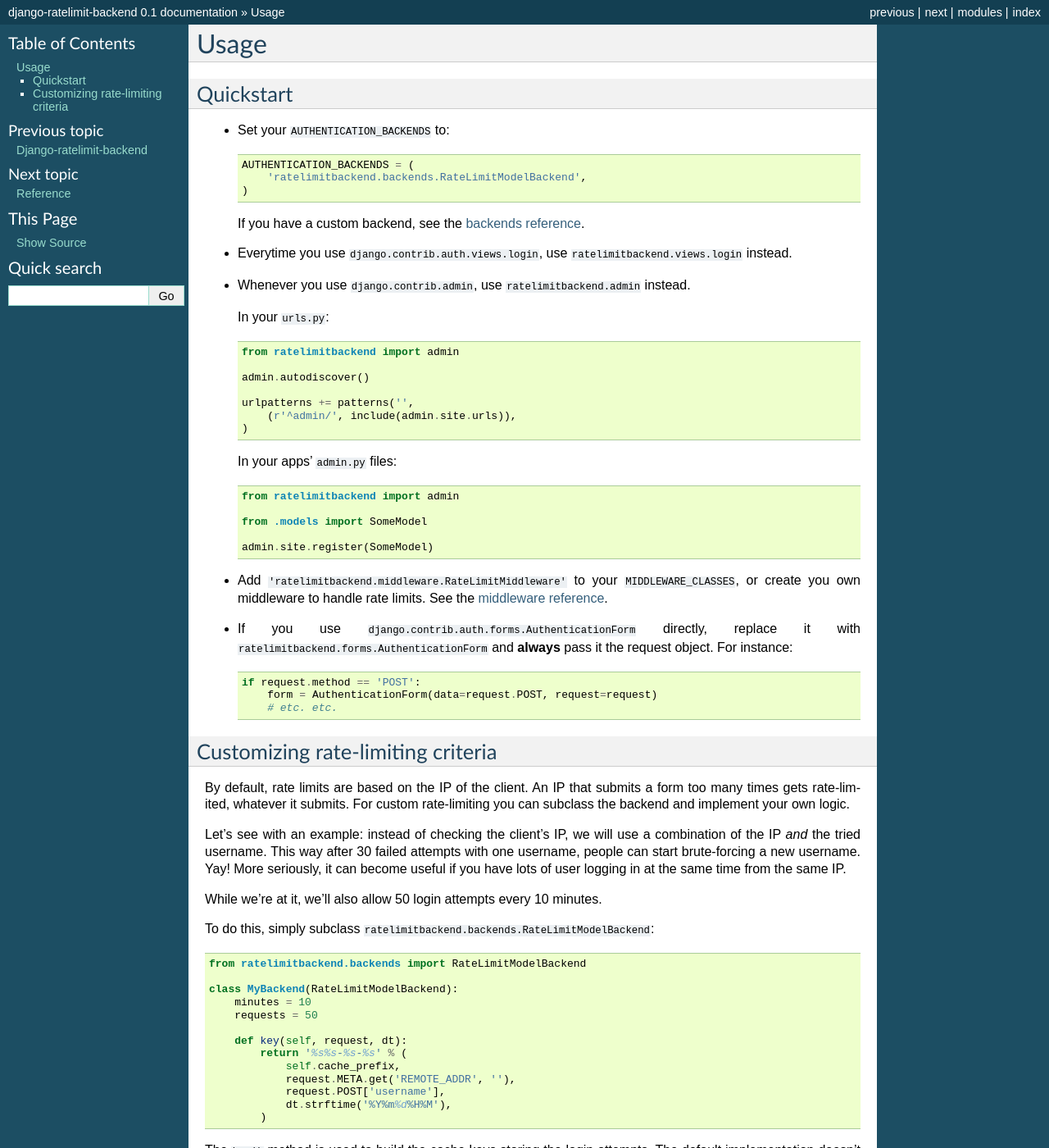
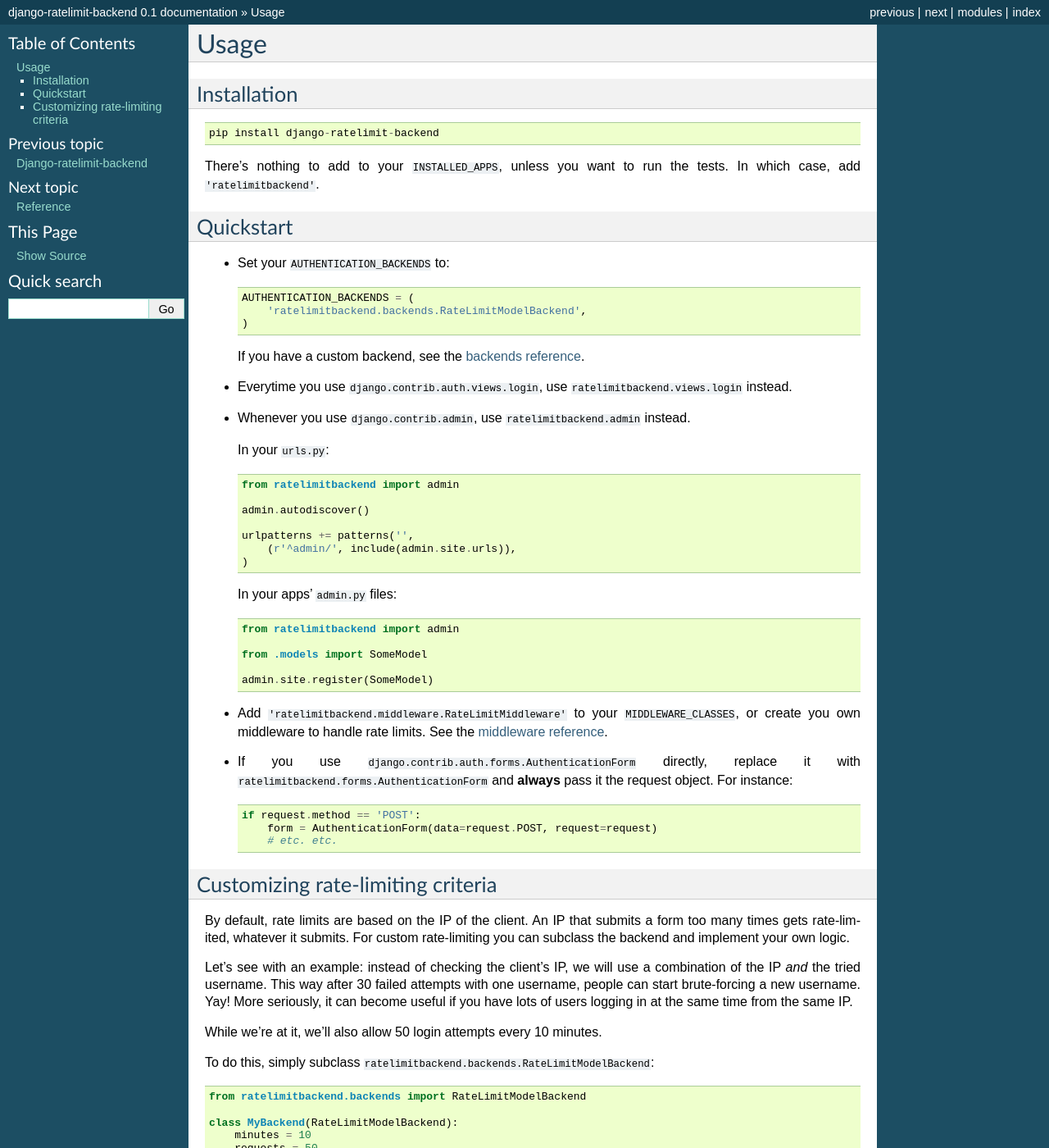
Before and after one commit to brutasse/django-ratelimit-backend, a Sphinx documentation site: the page built from docs/usage.rst, in a window 1280 px wide and 1400 px high. Shown: the whole window at 82% size. Built offline with Sphinx 7.4.7, drawn with Linux system fonts in a browser that asks for light colours.

Commit message:
Installation instructions

```diff
--- a/README.rst
+++ b/README.rst
@@ -5,7 +5,8 @@
 attempts are stored in the cache for 5 minutes and IPs with more than 30
 failed login attempts in the last 5 minutes are blocked.
 
-The numbers (30 attempts, 5 minutes) can be customized.
+The numbers (30 attempts, 5 minutes) as well as the blocking strategy can be
+customized.
 
 * Authors: Bruno Renié and `contributors`_
 
--- a/docs/usage.rst
+++ b/docs/usage.rst
@@ -1,5 +1,15 @@
 Usage
 =====
+
+Installation
+------------
+
+::
+
+    pip install django-ratelimit-backend
+
+There's nothing to add to your ``INSTALLED_APPS``, unless you want to run the
+tests. In which case, add ``'ratelimitbackend'``.
 
 Quickstart
 ----------
@@ -66,7 +76,7 @@
 Let's see with an example: instead of checking the client's IP, we will use a
 combination of the IP *and* the tried username. This way after 30 failed
 attempts with one username, people can start brute-forcing a new username.
-Yay! More seriously, it can become useful if you have lots of user logging in
+Yay! More seriously, it can become useful if you have lots of users logging in
 at the same time from the same IP.
 
 While we're at it, we'll also allow 50 login attempts every 10 minutes.
```
